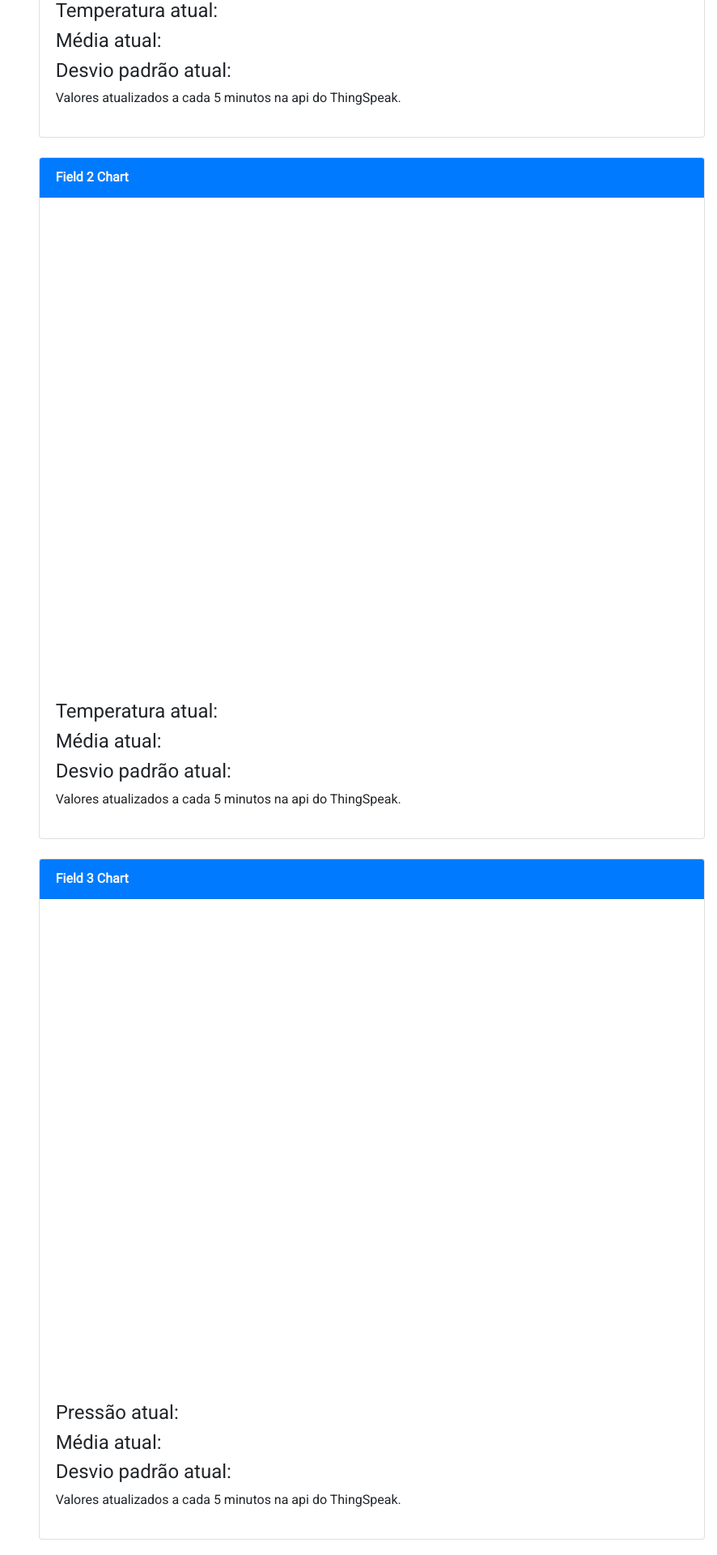
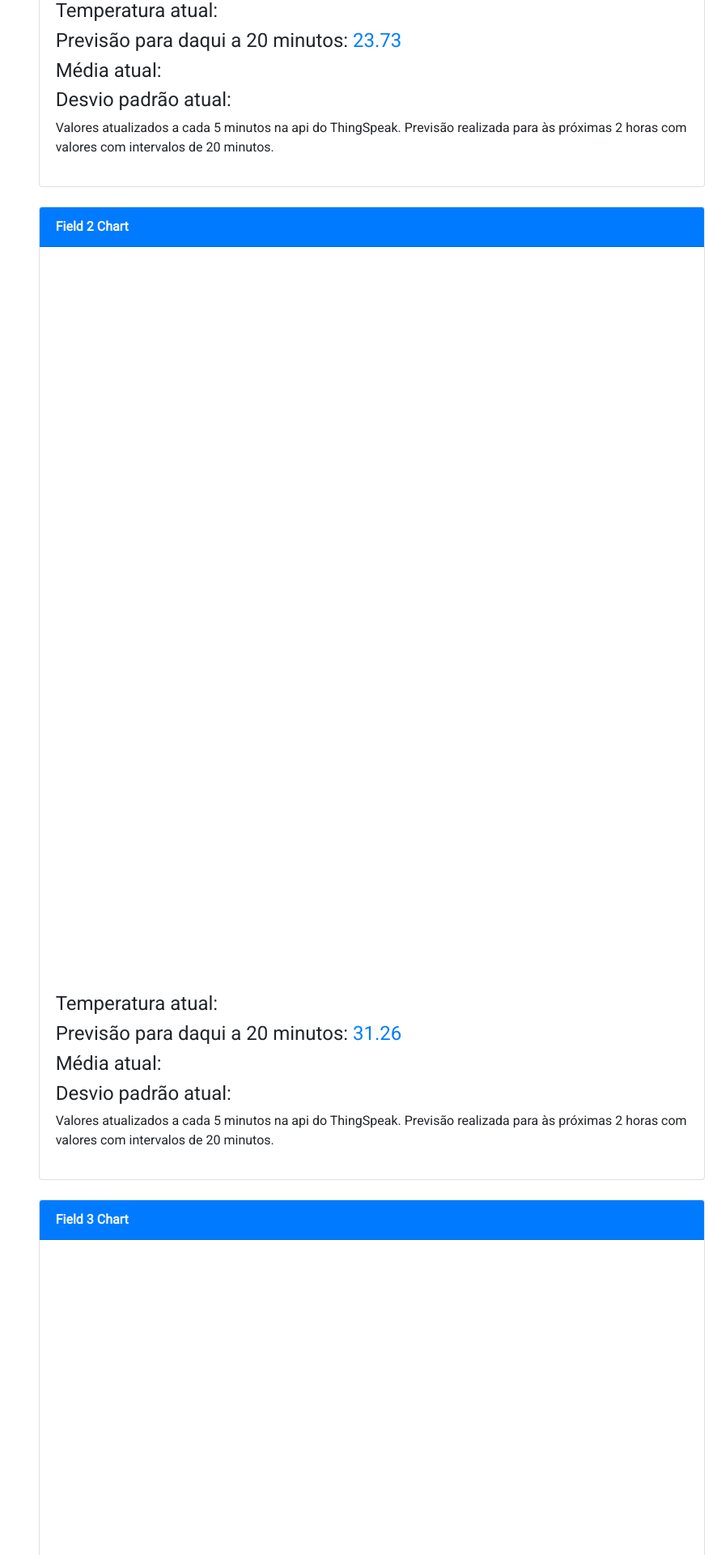
Before and after one commit to alexalmeida52/iot-machine-learning, a Django app: page / in a window 1280 px wide. Shown: the part 1281-3201 px from the top of the page at 81% size, without its empty margins (394-1280 px from the left). Run offline with Django 3.2, Linux system fonts and the light colour scheme; parts of the project's set-up code (start-up, migrations or seed data) failed here and were passed over; some libraries are stand-ins or nearby versions.

Commit message:
Calculando field 2 também

```diff
--- a/app/static/data.json
+++ /dev/null
@@ -1,32 +0,0 @@
-[
-    {
-        "ds": 1627940040000,
-        "yhat": 24.7589182877,
-        "yhat_lower": 21.9947361946,
-        "yhat_upper": 27.3979937651
-    },
-    {
-        "ds": 1627940340000,
-        "yhat": 24.6666722684,
-        "yhat_lower": 21.9797532415,
-        "yhat_upper": 27.4246805609
-    },
-    {
-        "ds": 1627940640000,
-        "yhat": 24.5744262491,
-        "yhat_lower": 21.6998628429,
-        "yhat_upper": 27.1448783044
-    },
-    {
-        "ds": 1627940940000,
-        "yhat": 24.4821802298,
-        "yhat_lower": 21.63369489,
-        "yhat_upper": 27.0404059542
-    },
-    {
-        "ds": 1627941240000,
-        "yhat": 24.3899342104,
-        "yhat_lower": 21.7973379605,
-        "yhat_upper": 27.0268550608
-    }
-]
--- /dev/null
+++ b/app/static/field1.json
@@ -0,0 +1,38 @@
+[
+    {
+        "ds": 1628012400000,
+        "yhat": 23.7266379919,
+        "yhat_lower": 22.4572597741,
+        "yhat_upper": 24.9010896871
+    },
+    {
+        "ds": 1628013600000,
+        "yhat": 23.3788556935,
+        "yhat_lower": 22.0442083529,
+        "yhat_upper": 24.6343386469
+    },
+    {
+        "ds": 1628014800000,
+        "yhat": 23.0310733951,
+        "yhat_lower": 21.7767035145,
+        "yhat_upper": 24.3347499239
+    },
+    {
+        "ds": 1628016000000,
+        "yhat": 22.6832910966,
+        "yhat_lower": 21.4324793283,
+        "yhat_upper": 23.9495672377
+    },
+    {
+        "ds": 1628017200000,
+        "yhat": 22.3355087982,
+        "yhat_lower": 21.0875230667,
+        "yhat_upper": 23.521993061
+    },
+    {
+        "ds": 1628018400000,
+        "yhat": 21.9877264997,
+        "yhat_lower": 20.6399258476,
+        "yhat_upper": 23.203678382
+    }
+]
--- /dev/null
+++ b/app/static/field2.json
@@ -0,0 +1,38 @@
+[
+    {
+        "ds": 1628000220000,
+        "yhat": 31.2599277615,
+        "yhat_lower": 31.2383127466,
+        "yhat_upper": 31.2825526805
+    },
+    {
+        "ds": 1628001420000,
+        "yhat": 31.2399712197,
+        "yhat_lower": 31.2152061014,
+        "yhat_upper": 31.2626819169
+    },
+    {
+        "ds": 1628002620000,
+        "yhat": 31.2200146779,
+        "yhat_lower": 31.1961267177,
+        "yhat_upper": 31.2435612509
+    },
+    {
+        "ds": 1628003820000,
+        "yhat": 31.2000581361,
+        "yhat_lower": 31.1750326681,
+        "yhat_upper": 31.2235735229
+    },
+    {
+        "ds": 1628005020000,
+        "yhat": 31.1801015944,
+        "yhat_lower": 31.1545488131,
+        "yhat_upper": 31.2049792003
+    },
+    {
+        "ds": 1628006220000,
+        "yhat": 31.1601450526,
+        "yhat_lower": 31.1370571489,
+        "yhat_upper": 31.1847697245
+    }
+]
--- a/app/templates/index.html
+++ b/app/templates/index.html
@@ -114,15 +114,16 @@
                             <div id="field_1" style="width: 100%; height: 300px"></div>
                         </div>
                         <div style="display: flex; justify-content: center; width: 100%; padding: 0; margin: 0;">
+                            <div id="field_1_predict" style="width: 100%; height: 300px"></div>
+                        </div>
+                        <div style="display: flex; justify-content: center; width: 100%; padding: 0; margin: 0;">
                             <div id="field_1_deviation" style="width: 100%; height: 300px"></div>
                         </div>
-                        <div style="display: flex; justify-content: center; width: 100%; padding: 0; margin: 0;">
-                            <div id="field_1_predict" style="width: 100%; height: 300px"></div>
-                        </div>
                         <h4>Temperatura atual: <span class="text-primary" id="temperature_field_1"></span></h4>
+                        <h4>Previsão para daqui a 20 minutos: <span class="text-primary" id="predict_field_1"></span></h4>
                         <h4>Média atual: <span class="text-primary" id="average_field_1"></span></h4>
                         <h4>Desvio padrão atual: <span class="text-primary" id="deviation_field_1"></span></h4>
-                        <p>Valores atualizados a cada 5 minutos na api do ThingSpeak.</p>
+                        <p>Valores atualizados a cada 5 minutos na api do ThingSpeak. Previsão realizada para às próximas 2 horas com valores com intervalos de 20 minutos.</p>
                     </div>
                 </div>
                 <br>
@@ -137,12 +138,16 @@
                             <div id="field_2" style="width: 100%; height: 300px"></div>
                         </div>
                         <div style="display: flex; justify-content: center; width: 100%; padding: 0; margin: 0;">
+                            <div id="field_2_predict" style="width: 100%; height: 300px"></div>
+                        </div>
+                        <div style="display: flex; justify-content: center; width: 100%; padding: 0; margin: 0;">
                             <div id="field_2_deviation" style="width: 100%; height: 300px"></div>
                         </div>
                         <h4>Temperatura atual: <span class="text-primary" id="temperature_field_2"></span></h4>
+                        <h4>Previsão para daqui a 20 minutos: <span class="text-primary" id="predict_field_2"></span></h4>
                         <h4>Média atual: <span class="text-primary" id="average_field_2"></span></h4>
                         <h4>Desvio padrão atual: <span class="text-primary" id="deviation_field_2"></span></h4>
-                        <p>Valores atualizados a cada 5 minutos na api do ThingSpeak.</p>
+                        <p>Valores atualizados a cada 5 minutos na api do ThingSpeak. Previsão realizada para às próximas 2 horas com valores com intervalos de 20 minutos.</p>
                     </div>
                 </div>
                 <br>
@@ -199,17 +204,30 @@
     <script type="application/javascript">
         // let dados = JSON.parse('{{data}}'.replace(/&quot;/g,'"')).map(elm => ([moment(elm.ds).add(3, 'h').toDate(), elm.yhat]));
         // console.log(dados)
+        const MINUTO = 60000;
         setTimeout(async () => {
-            const response = await pullDataPredict('data');
-            drawChartPredict(1, response);
-            console.log((response.map(elm => ([moment(elm.ds).toDate(), elm.yhat]))))
+            const response_1 = await pullDataPredict('field1');
+            const response_2 = await pullDataPredict('field2');
+            console.log(Number(response_1[0][1].toFixed(2)));
+            console.log(Number(response_2[0][1].toFixed(2)));
+            document.getElementById(`predict_field_1`).innerHTML = Number(response_1[0][1].toFixed(2));
+            document.getElementById(`predict_field_2`).innerHTML = Number(response_2[0][1].toFixed(2));
+            drawChartPredict(1, response_1);
+            drawChartPredict(2, response_2);
+            console.log((response_1))
+            console.log((response_2))
         }, 1000);
 
         setInterval(async () => {
-            const response = await pullDataPredict('data');
-            drawChartPredict(1, response);
-            console.log('dados atualizados', response);
-        }, 5*60000);
+            const response_1 = await pullDataPredict('field1');
+            const response_2 = await pullDataPredict('field2');
+            document.getElementById(`predict_field_1`).innerHTML = Number(response_1[0][1].toFixed(2));
+            document.getElementById(`predict_field_2`).innerHTML = Number(response_2[0][1].toFixed(2));
+            drawChartPredict(1, response_1);
+            drawChartPredict(2, response_2);
+            console.log('dados atualizados', moment().format("DD/MM/YYYY HH:mm"));
+            console.log(response_1, response_2)
+        }, (5*MINUTO)+5000);
 
         function pullDataPredict(name) {
             return new Promise((resolve, reject) => {
--- a/app/views.py
+++ b/app/views.py
@@ -13,10 +13,10 @@
 # Init
 test = {}
 
-def init():
+def init(field_number):
     print('Init')
-    data = requests.get('https://api.thingspeak.com/channels/196384/field/1/?results=720&timescale=20').json()
-    dataMap = list(map(lambda x: { "Month":  x["created_at"][:19], "Values": x["field1"] }, data["feeds"]))
+    data = requests.get('https://api.thingspeak.com/channels/196384/field/'+ str(field_number) +'/?results=500&timescale=20').json()
+    dataMap = list(map(lambda x: { "Month":  x["created_at"][:19], "Values": x["field"+str(field_number)] }, data["feeds"]))
     feeds = json.dumps(dataMap)
 
     df = pd.read_json(feeds)
@@ -31,11 +31,11 @@
     model.fit(df)
 
     future = list()
-    now = datetime.now() + timedelta(minutes=5)
-    for i in range(5):
+    now = datetime.now() + timedelta(hours=3) + timedelta(minutes=5)
+    for i in range(6):
         current_time = now.strftime("%Y-%m-%d %H:%M")
         future.append([current_time])
-        now = now + timedelta(minutes=5)
+        now = now + timedelta(minutes=20)
 
     future = DataFrame(future)
     future.columns = ['ds']
@@ -48,14 +48,16 @@
 
     result = forecast[['ds', 'yhat', 'yhat_lower', 'yhat_upper']].to_json(orient="records")
     parsed = json.loads(result)
-    test["data"] = json.dumps(parsed)
-    print(parsed)
 
     # Create your views here.
-    with open('./app/static/data.json', 'w', encoding='utf-8') as f:
+    with open('./app/static/field'+str(field_number)+'.json', 'w', encoding='utf-8') as f:
         json.dump(parsed, f, ensure_ascii=False, indent=4)
 
+    print(datetime.now())
 
+def start():
+    init(1)
+    init(2)
 
 def set_interval(func, sec):
     def func_wrapper():
@@ -65,7 +67,7 @@
     t.start()
     return t
 
-init()
-set_interval(init, 5*60)
+start()
+set_interval(start, 5*60)
 def home(request):
-    return render(request, 'index.html', test)
+    return render(request, 'index.html')
```
